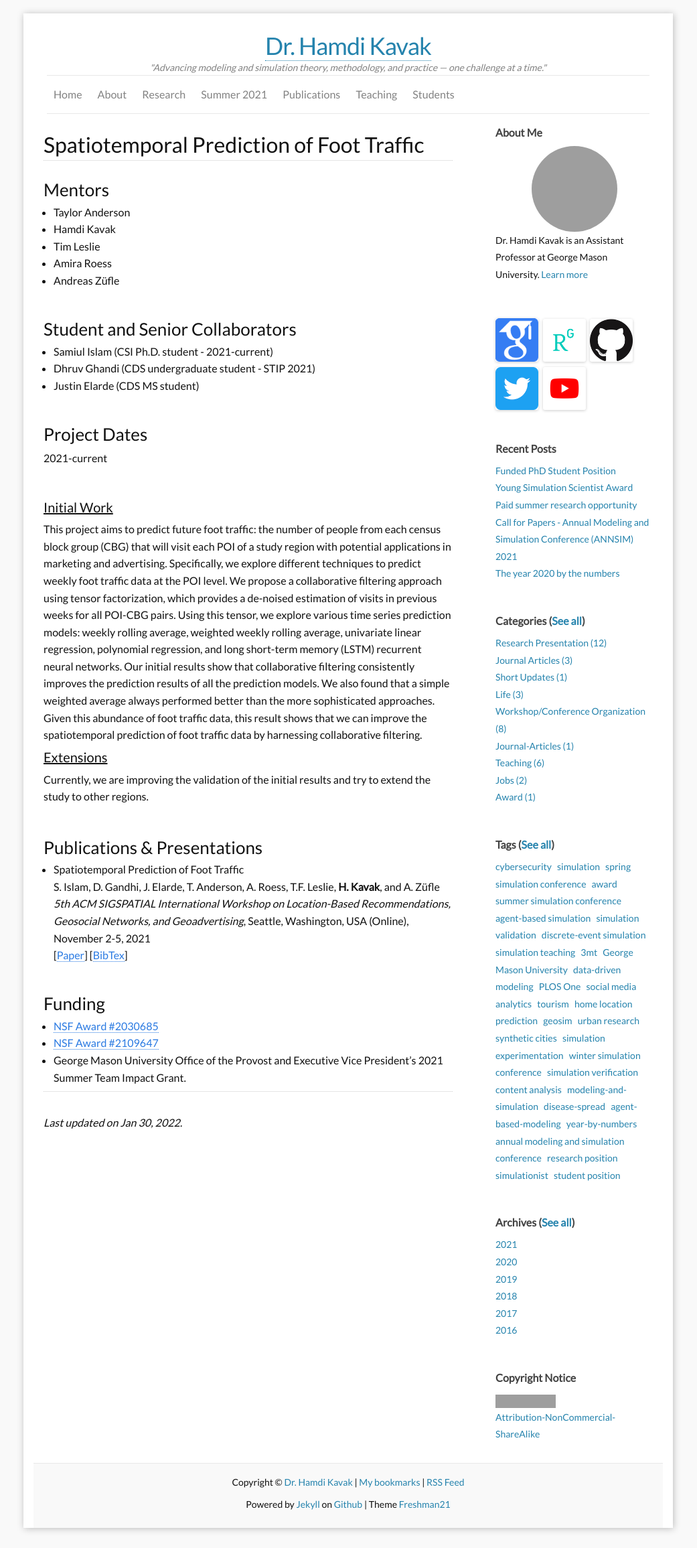
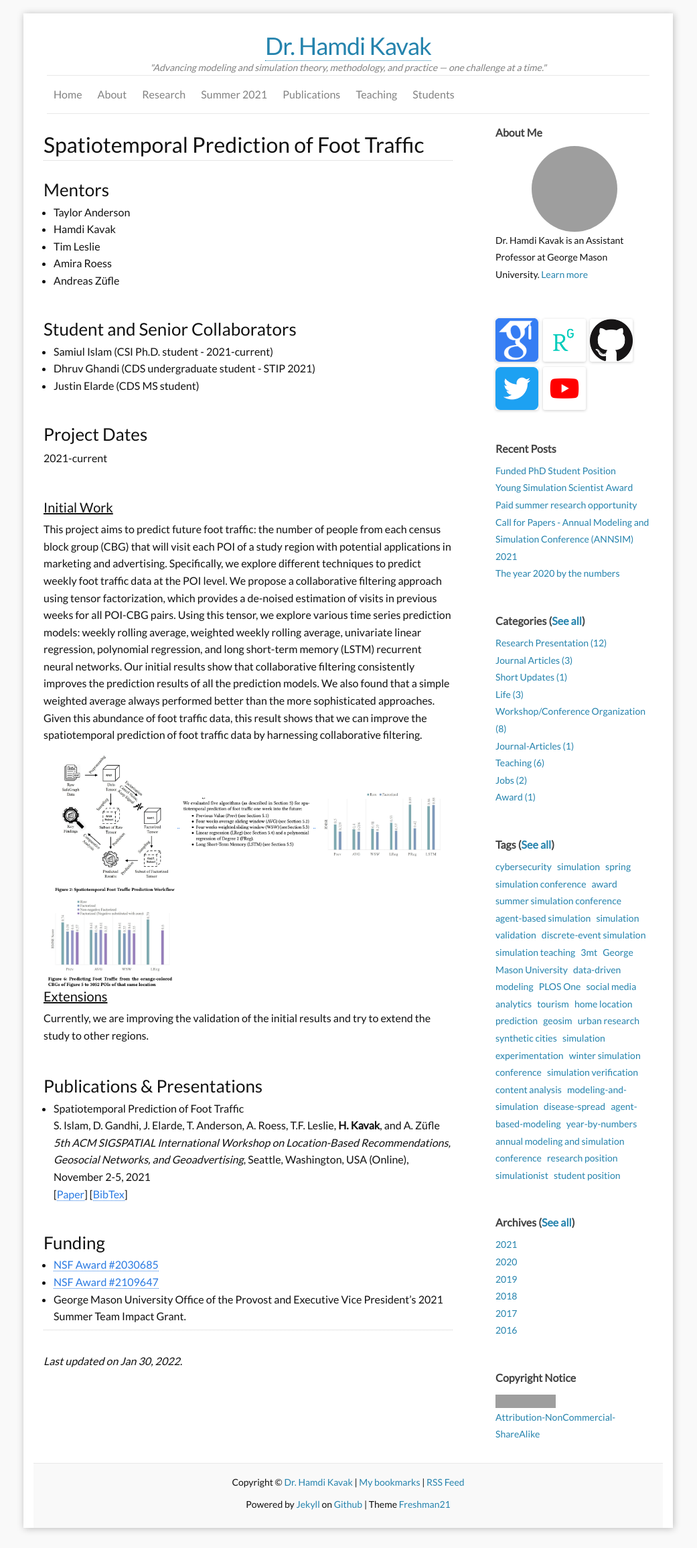
Before and after one commit to hamdikavak/hamdikavak.github.io, a Jekyll site: the page built from research/human-mobility-foot-traffic.md, in a window 1280 px wide. Shown: the whole page at 67% size, without its empty margins (120-1161 px from the left). Built offline with Jekyll 4.4.1, drawn with Linux system fonts in a browser that asks for light colours; nearby versions of some CDN libraries; grey boxes are pictures that could not be loaded.

Commit message:
Foot traffic figures

```diff
--- a/research/human-mobility-foot-traffic.md
+++ b/research/human-mobility-foot-traffic.md
@@ -32,6 +32,24 @@ permalink: /research/human-mobility-foot-traffic/
 #### <u>Initial Work</u>
 This project aims to predict future foot traffic: the number of people from each census block group (CBG) that will visit each POI of a study region with potential applications in marketing and advertising. Specifically, we explore different techniques to predict weekly foot traffic data at the POI level. We propose a collaborative filtering approach using tensor factorization, which provides a de-noised estimation of visits in previous weeks for all POI-CBG pairs. Using this tensor, we explore various time series prediction models: weekly rolling average, weighted weekly rolling average, univariate linear regression, polynomial regression, and long short-term memory (LSTM) recurrent neural networks. Our initial results show that collaborative filtering consistently improves the prediction results of all the prediction models. We also found that a simple weighted average always performed better than the more sophisticated approaches. Given this abundance of foot traffic data, this result shows that we can improve the spatiotemporal prediction of foot traffic data by harnessing collaborative filtering.
 
+<div id="foot-traffic-gallery">
+<a href="{{ site.baseurl }}/images/research/human-mobility/foot-traffic/1workflow.png" data-toggle="lightbox" data-gallery="covid-change-gallery" class="col-sm-4" data-title="Title comes here" data-footer="Footer comes here.">
+        <img width="{{site.thumbnail_width}}" src="{{ site.baseurl }}/images/research/human-mobility/foot-traffic/1workflow.png" class="img-fluid">
+    </a>
+
+<a href="{{ site.baseurl }}/images/research/human-mobility/foot-traffic/2algorithms.png" data-toggle="lightbox" data-gallery="covid-change-gallery" class="col-sm-4" data-title="Title comes here" data-footer="Footer comes here.">
+        <img width="{{site.thumbnail_width}}" src="{{ site.baseurl }}/images/research/human-mobility/foot-traffic/2algorithms.png" class="img-fluid">
+    </a>
+
+<a href="{{ site.baseurl }}/images/research/human-mobility/foot-traffic/3results1.png" data-toggle="lightbox" data-gallery="covid-change-gallery" class="col-sm-4" data-title="Title comes here" data-footer="Footer comes here.">
+        <img width="{{site.thumbnail_width}}" src="{{ site.baseurl }}/images/research/human-mobility/foot-traffic/3results1.png" class="img-fluid">
+    </a>
+
+<a href="{{ site.baseurl }}/images/research/human-mobility/foot-traffic/4results2.png" data-toggle="lightbox" data-gallery="covid-change-gallery" class="col-sm-4" data-title="Title comes here" data-footer="Footer comes here.">
+        <img width="{{site.thumbnail_width}}" src="{{ site.baseurl }}/images/research/human-mobility/foot-traffic/4results2.png" class="img-fluid">
+    </a>
+</div>
+
 #### <u>Extensions</u>
 Currently, we are improving the validation of the initial results and try to extend the study to other regions.
 
```
Also changed, not shown: other parts of research/human-mobility-foot-traffic.md (+8 -0 lines), images/research/human-mobility/foot-traffic/1workflow.png (added), images/research/human-mobility/foot-traffic/2algorithms.png (added), images/research/human-mobility/foot-traffic/3results1.png (added), images/research/human-mobility/foot-traffic/4results2.png (added).
